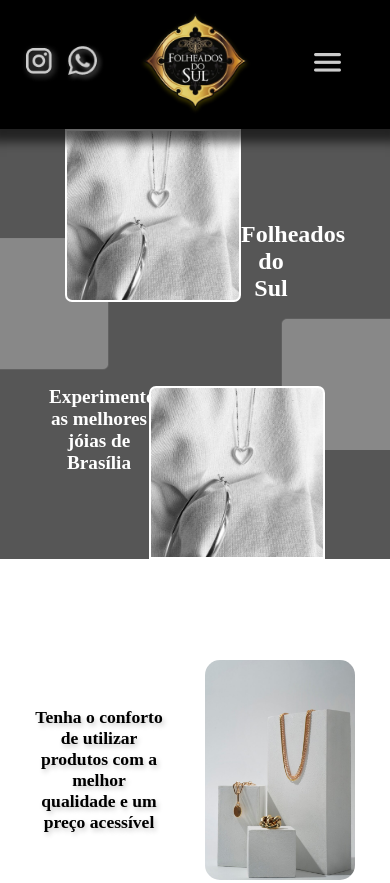
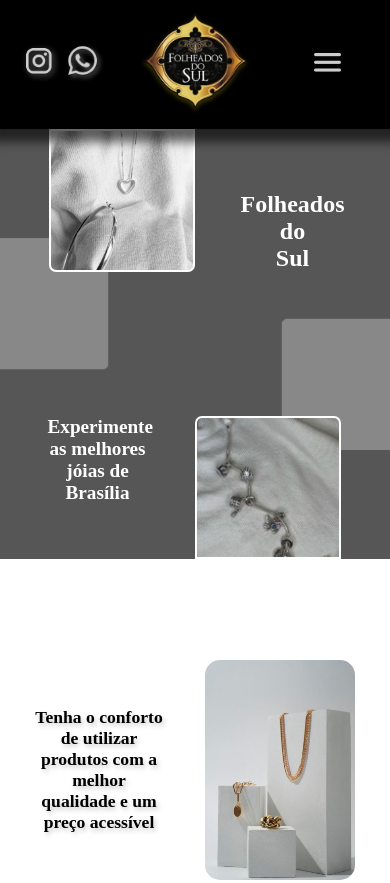
Before and after one commit to Luidyenrico/folheados-do-sul, a plain HTML site: page index.html in a window 390 px wide. Shown: the top 883 px of the page. Drawn offline with Linux system fonts and the light colour scheme.

Commit message:
Melhoria no codigo e responsividade
Responsividade completa para mobile

```diff
--- a/index.html
+++ b/index.html
@@ -46,14 +46,25 @@
         </section>
 
         <section id="section-um" class="sections">
+
             <div id="div-um-section-um">
-                <div class="imagens-section-um"></div>
-                <h1>Folheados do Sul</h1>
+                <div class="divs-externas" id="div-externa-1">
+                    <div class="imagens-section-um" id="section-1-imagem-1"></div>
+                </div>
+                <div class="divs-externas" id="div-externa-2">
+                    <h1>Folheados <br> do <br> Sul</h1>
+                </div>
             </div>
+
             <div id="div-dois-section-um">
-                <h2>Experimente as melhores jóias de Brasília</h2>
-                <div class="imagens-section-um"></div>
+                <div class="divs-externas" id="div-externa-3">
+                    <h2>Experimente as melhores jóias de Brasília</h2>
+                </div>
+                <div class="divs-externas" id="div-externa-4">
+                    <div class="imagens-section-um" id="section-1-imagem-2"></div>
+                </div>
             </div>
+
         </section>
 
         <section id="section-dois" class="sections">
--- a/src/css/section-tres.css
+++ b/src/css/section-tres.css
@@ -29,6 +29,7 @@
     background-size: cover;
     height: 230px;
     width: 180px;
+    margin-top: 12px;
     border-radius: 15px;
     box-shadow: 0px 0px 150px 50px #ffffff50;
 }
--- a/src/css/section-um.css
+++ b/src/css/section-um.css
@@ -14,8 +14,10 @@
     justify-content: space-between;
 }
 
+#section-1-imagem-1 { background-image: url(../imagens/imagem-1-1.png);}
+#section-1-imagem-2 { background-image: url(../imagens/joia-prata-2.png);}
+
 .imagens-section-um {
-    background-image: url(../imagens/imagem-1-1.png);
     background-position: center center;
     background-size: cover;
     height: 173px;
@@ -25,51 +27,45 @@
 #div-um-section-um {
     display: flex;
     flex-direction: row;
-    margin-right: auto;
+}
+
+.divs-externas {
+    display: flex;
+    width: 50vw;
+}
+
+#div-externa-1 {
+    background-color: rgba(255, 228, 196, 0);
+    justify-content: end;
 
 }
-
-#div-um-section-um h1 {
-    margin-top: auto;
-    width: 60px;
-
+#div-externa-2 {
+    background-color: rgba(0, 204, 255, 0);
+    justify-content: center;
+    align-items: flex-end;
+}
+#div-externa-3 {
+    background-color: rgba(0, 218, 11, 0);
+    justify-content: center;
+}
+#div-externa-4 {
+    background-color: rgba(194, 0, 0, 0);
 }
 
-#div-um-section-um div {
-    margin-left: 65px;
+#div-um-section-um .imagens-section-um {
     border-radius: 0px 0px 7px 7px;
     border: solid 2px #FFF;
 }
 
-
-
-
-
-
-
 #div-dois-section-um {
     display: flex;
     flex-direction: row;
-    margin-left: auto;
 }
 
-#div-dois-section-um div {
+#div-dois-section-um .imagens-section-um {
     border-radius: 7px 7px 0px 0px;
     border: solid 2px #FFF;
-    margin-right: 65px;
 }
-
-#div-dois-section-um h2 {
-    margin-bottom: auto;
-}
-
-
-
-
-
-
-
-
 
 
 #div-dois-section-um h2 {
@@ -78,10 +74,25 @@
 }
 
 
+@media screen and (max-width: 399px) {
+    .imagens-section-um {
+        height: 143px;
+        width: 146px;
+    }
+}
+
+@media screen and (min-width: 400px) {
+    #div-externa-2 {
+        align-items: center;
+    }
+    #div-externa-3 {
+        align-items: center;
+    }
+}
 
 @media screen and (min-width: 800px) {
     #section-um {
-        height: 70vh;
+        height: 50vh;
         background-image: url(../imagens/background-1-desktop.png);
         background-size: cover;
         background-position: center center;
```
Also changed, not shown: src/imagens/joia-prata-2.png (added).
